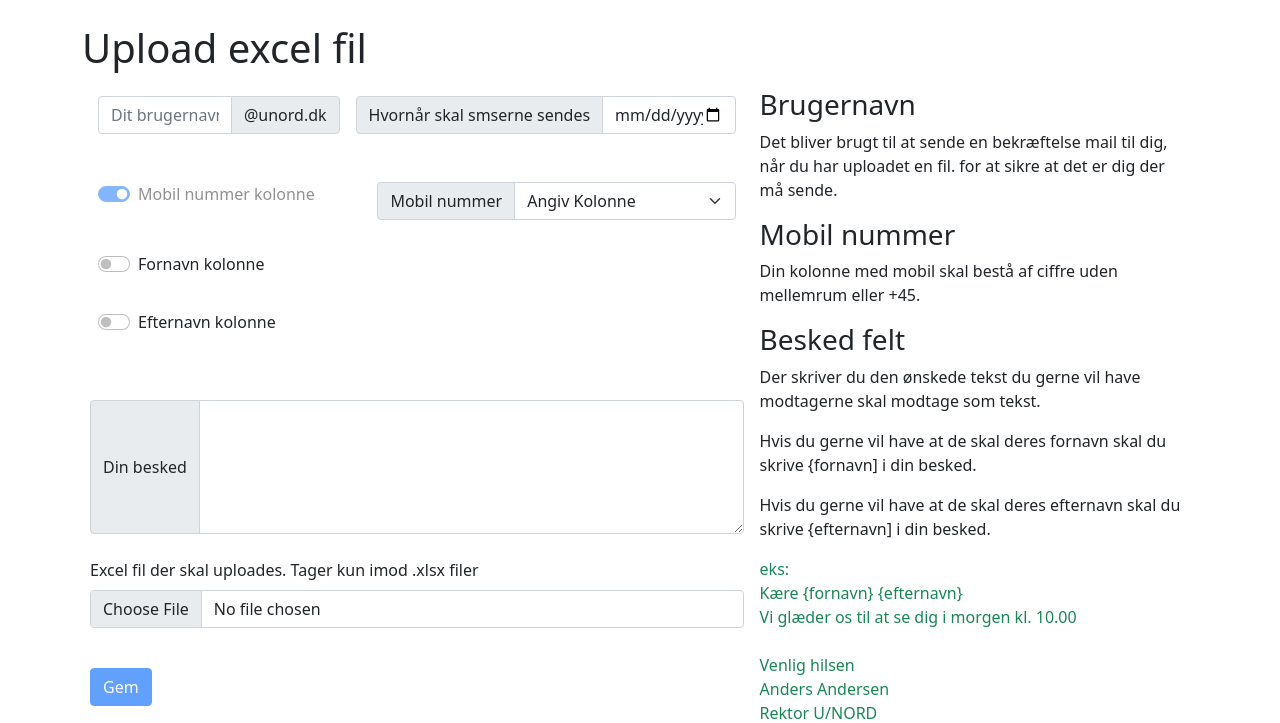
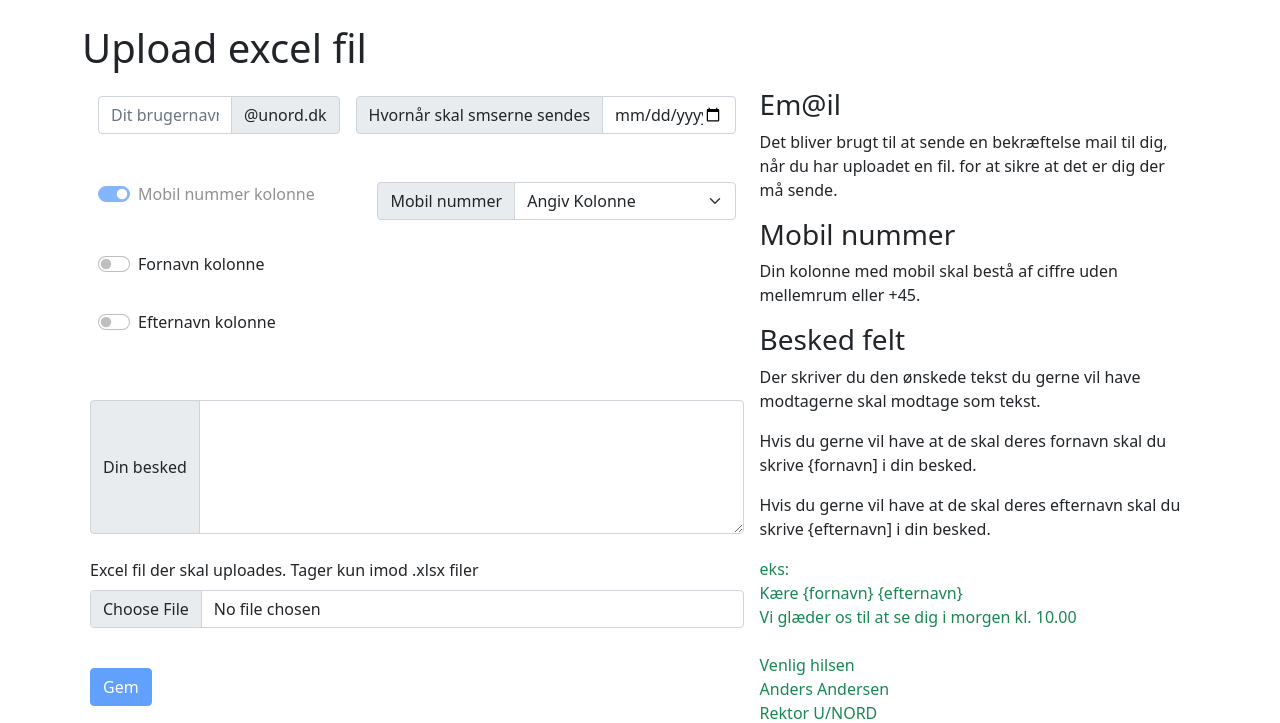
Before and after one commit to unord/sms-unord, a Django app: page /sms_app/sms_app/UploadSms/ in a window 1280 px wide. Shown: the part 64-787 px from the top of the page. Run offline with Django 4.2, Linux system fonts and the light colour scheme; parts of the project's set-up code (start-up, migrations or seed data) failed here and were passed over.

Commit message:
upload excel

```diff
--- a/sms_app/templates/sms_app/upload_sms_list.html
+++ b/sms_app/templates/sms_app/upload_sms_list.html
@@ -192,7 +192,7 @@ Upload excel fil
 
             </td>
             <td><div>
-                <h3>Brugernavn</h3>
+                <h3>Em@il</h3>
                 <p>Det bliver brugt til at sende en bekræftelse mail til dig, når du har uploadet en fil. for at sikre at det er dig der må sende.</p>
                 <h3>Mobil nummer</h3>
                 <p>Din kolonne med mobil skal bestå af ciffre uden mellemrum eller +45.</p>
```
